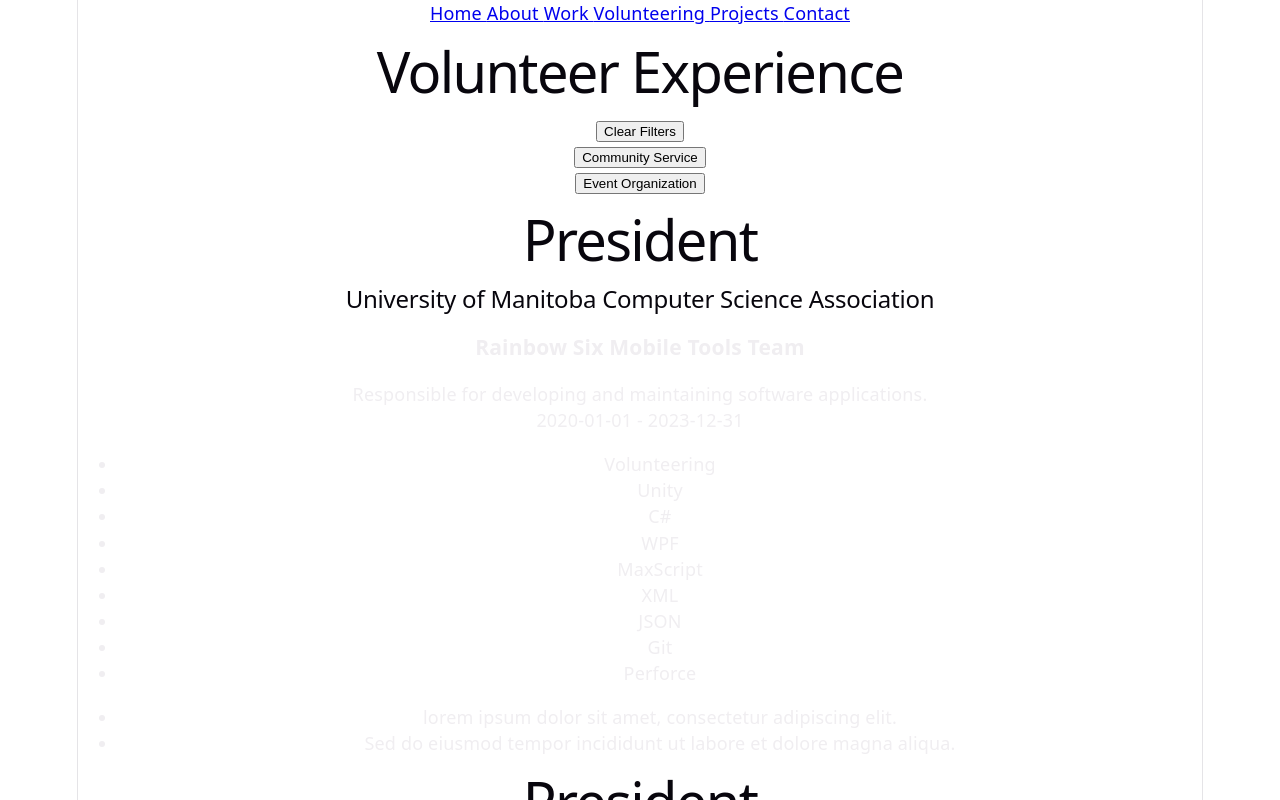
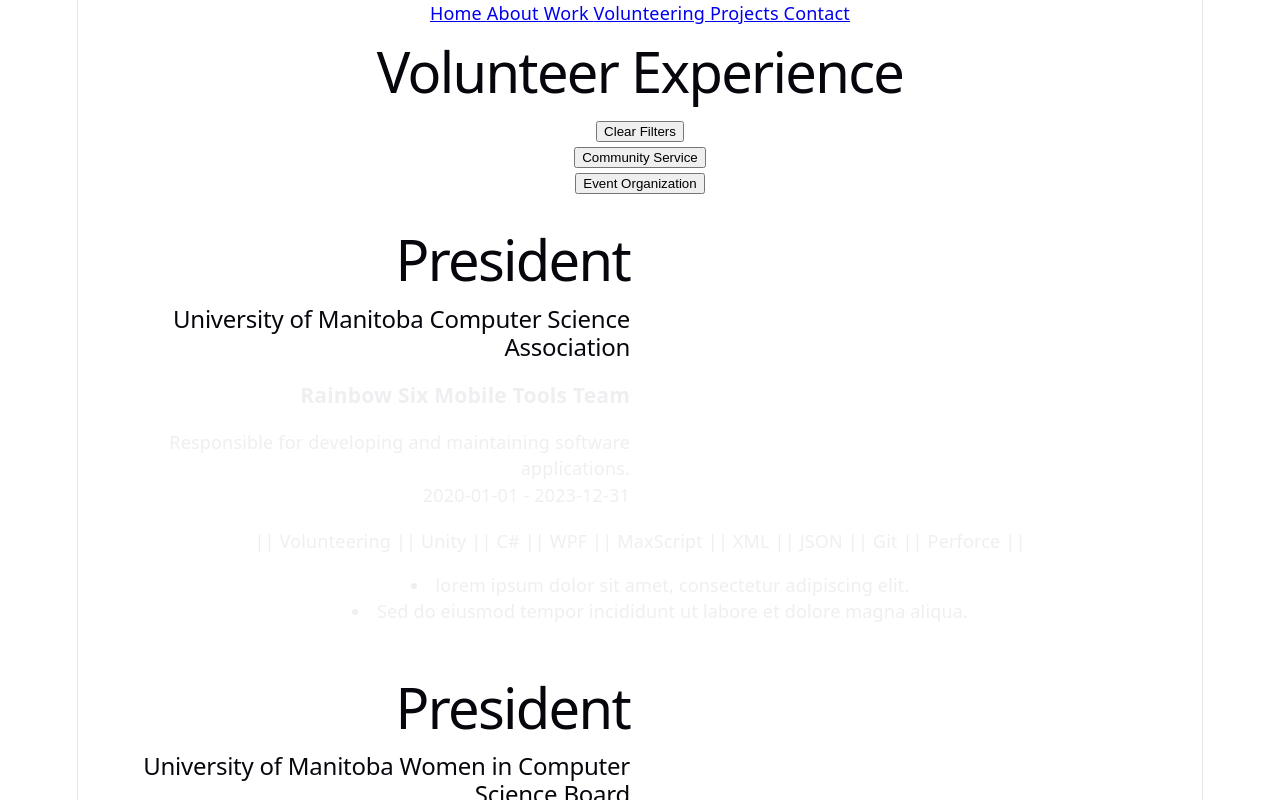
Before and after one commit to LeeSimon77/PortfolioWebsite2026, a React (Vite) app in the folder PortfolioWebsite2026/: page /volunteering in a window 1280 px wide. Shown: the top 800 px of the page. Built offline with nearby package versions, Linux system fonts and the light colour scheme.

Commit message:
Adding a single image to experience items

```diff
--- a/PortfolioWebsite2026/src/Components/ExperienceComponent.jsx
+++ b/PortfolioWebsite2026/src/Components/ExperienceComponent.jsx
@@ -6,25 +6,34 @@ summary: ,
 Team: ,
 startdate: ,
 endDate: ,
-techTags:[],
-otherTags: [],
+tags:[],
 relevantLinks: [],
-experienceSentences: [],
+assets: [],
+details: [],
 */
-export default function experienceComponent({id, role, organization, summary, Team, startdate, endDate, tags, relevantLinks, details}) {
+export default function experienceComponent({id, role, organization, summary, Team, startdate, endDate, tags, relevantLinks, assets, details}) {
     return (
         <div>
-            <h1>{role}</h1>
-            <h2>{organization}</h2>
-            <h3>{Team}</h3>
-            <p>{summary}</p>
-            <p>{startdate} - {endDate}</p>
-            <ul>
+            <div style={{display: "flex", alignItems: "center"}}>
+                <div style={{width: "50%", textAlign: "right", margin:"20px" }}>
+                    <h1>{role}</h1>
+                    <h2>{organization}</h2>
+                    <h3>{Team}</h3>
+                    <p>{summary}</p>
+                    <p>{startdate} - {endDate}</p>
+                </div>
+                <div style={{width: "50%", textAlign:"left", margin:"10px"}}>
+                    <img src={assets} style={{maxHeight:"290px",maxWidth: "100%"}}/>
+                </div>
+            </div>
+            <div>
+                <span>|</span>
                 {tags.map((tag, index) => (
-                    <li key={index}>{tag}</li>
+                    <span key={index}>| {tag} |</span>
                 ))}
-            </ul>
-            <ul>
+                <span>|</span>
+            </div>
+            <ul style={{listStylePosition: "inside"}}>
                 {details.map((sentence, index) => (
                     <li key={index}>{sentence}</li>
                 ))}
--- a/PortfolioWebsite2026/src/data/Experience.js
+++ b/PortfolioWebsite2026/src/data/Experience.js
@@ -22,6 +22,8 @@ const Experience = [
         startdate: "2020-01-01",
         endDate: "2023-12-31",
         tags: ["Work", "Unity", "C#", "WPF", "MaxScript", "XML", "JSON", "Git", "Perforce"],
+        relevantLinks: [],
+        assets: "/public/BeeRB.png",
         details: ["lorem ipsum dolor sit amet, consectetur adipiscing elit.", "Sed do eiusmod tempor incididunt ut labore et dolore magna aliqua."]
     },
     {
@@ -33,11 +35,13 @@ const Experience = [
         startdate: "2020-01-01",
         endDate: "2023-12-31",
         tags: ["Work", "Unity", "C#", "WPF", "MaxScript", "XML", "JSON", "Git", "Perforce"],
+        relevantLinks: [],
+        assets: "public/favicon.svg",
         details: ["lorem ipsum dolor sit amet, consectetur adipiscing elit.", "Sed do eiusmod tempor incididunt ut labore et dolore magna aliqua."]
     },
 
     /*Volunteer Experience*/
-     {
+    {
         id: 100,
         role: "President",
         organization: "University of Manitoba Computer Science Association",
@@ -46,6 +50,8 @@ const Experience = [
         startdate: "2020-01-01",
         endDate: "2023-12-31",
         tags: ["Volunteering", "Unity", "C#", "WPF", "MaxScript", "XML", "JSON", "Git", "Perforce"],
+        relevantLinks: [],
+        assets: null,
         details: ["lorem ipsum dolor sit amet, consectetur adipiscing elit.", "Sed do eiusmod tempor incididunt ut labore et dolore magna aliqua."]
     },
     {
@@ -57,6 +63,8 @@ const Experience = [
         startdate: "2020-01-01",
         endDate: "2023-12-31",
         tags: ["Volunteering", "Unity", "C#", "WPF", "MaxScript", "XML", "JSON", "Git", "Perforce"],
+        relevantLinks: [],
+        assets: null,
         details: ["lorem ipsum dolor sit amet, consectetur adipiscing elit.", "Sed do eiusmod tempor incididunt ut labore et dolore magna aliqua."]
     },
 
@@ -70,6 +78,8 @@ const Experience = [
         startdate: "2020-01-01",
         endDate: "2023-12-31",
         tags: ["Projects", "Unity", "C#", "WPF", "MaxScript", "XML", "JSON", "Git", "Perforce"],
+        relevantLinks: [],
+        assets: null,
         details: ["lorem ipsum dolor sit amet, consectetur adipiscing elit.", "Sed do eiusmod tempor incididunt ut labore et dolore magna aliqua."]
     },
     {
@@ -81,6 +91,8 @@ const Experience = [
         startdate: "2020-01-01",
         endDate: "2023-12-31",
         tags: ["Projects", "Unity", "C#", "WPF", "MaxScript", "XML", "JSON", "Git"],
+        relevantLinks: [],
+        assets: null,
         details: ["lorem ipsum dolor sit amet, consectetur adipiscing elit.", "Sed do eiusmod tempor incididunt ut labore et dolore magna aliqua."]
     },
     {
@@ -91,7 +103,9 @@ const Experience = [
         Team: "Rainbow Six Mobile Tools Team",
         startdate: "2020-01-01",
         endDate: "2023-12-31",
-        tags: ["Projects", "Unity", "C#", "WPF", "MaxScript", "XML", "JSON", "Git", "Perforce","test"],
+        tags: ["Projects", "Unity", "C#", "WPF", "MaxScript", "XML", "JSON", "Git", "Perforce", "test"],
+        relevantLinks: [],
+        assets: null,
         details: ["lorem ipsum dolor sit amet, consectetur adipiscing elit.", "Sed do eiusmod tempor incididunt ut labore et dolore magna aliqua."]
     },
     {
@@ -103,6 +117,8 @@ const Experience = [
         startdate: "2020-01-01",
         endDate: "2023-12-31",
         tags: ["Projects", "Unity", "C#", "WPF", "MaxScript", "XML", "JSON", "Git", "Perforce", "test", "test2"],
+        relevantLinks: [],
+        assets: null,
         details: ["lorem ipsum dolor sit amet, consectetur adipiscing elit.", "Sed do eiusmod tempor incididunt ut labore et dolore magna aliqua."]
     },
     {
@@ -114,6 +130,8 @@ const Experience = [
         startdate: "2020-01-01",
         endDate: "2023-12-31",
         tags: ["Projects", "Unity", "C#", "WPF", "MaxScript", "XML", "JSON", "Git", "Perforce", "test2"],
+        relevantLinks: [],
+        assets: null,
         details: ["lorem ipsum dolor sit amet, consectetur adipiscing elit.", "Sed do eiusmod tempor incididunt ut labore et dolore magna aliqua."]
     },
 ]
```
Also changed, not shown: PortfolioWebsite2026/public/BeeRB.png (added).
